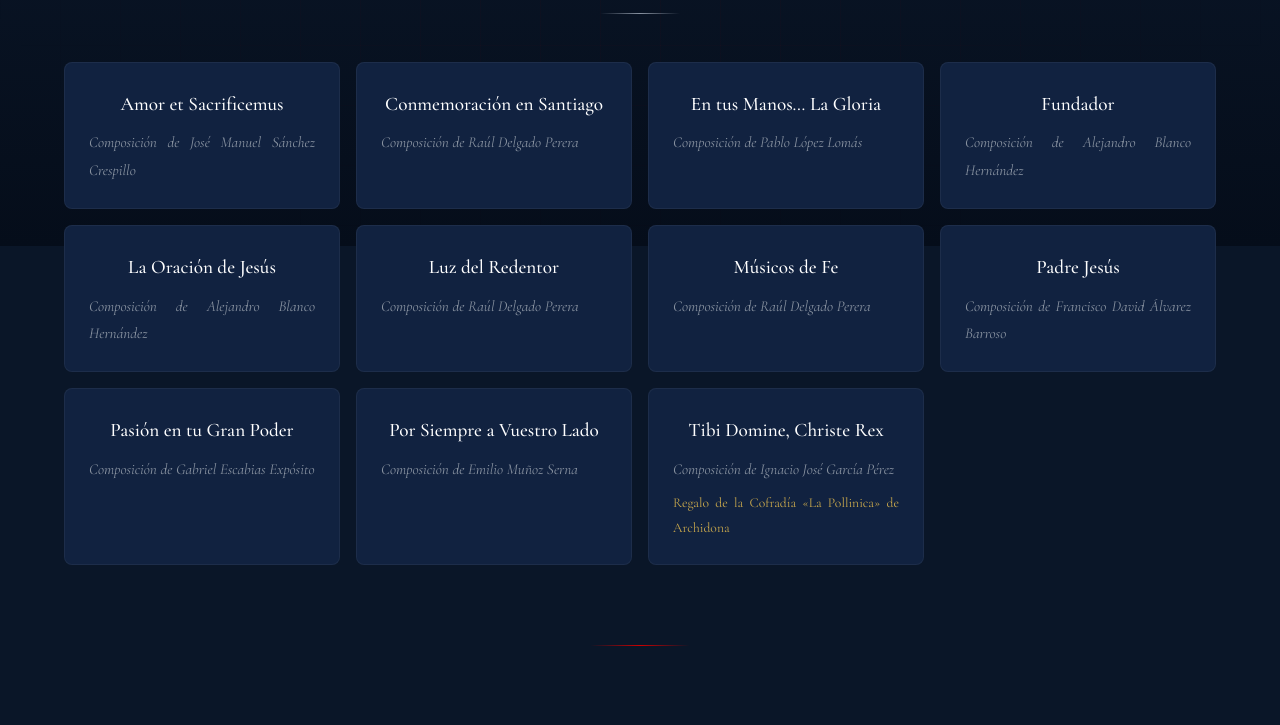
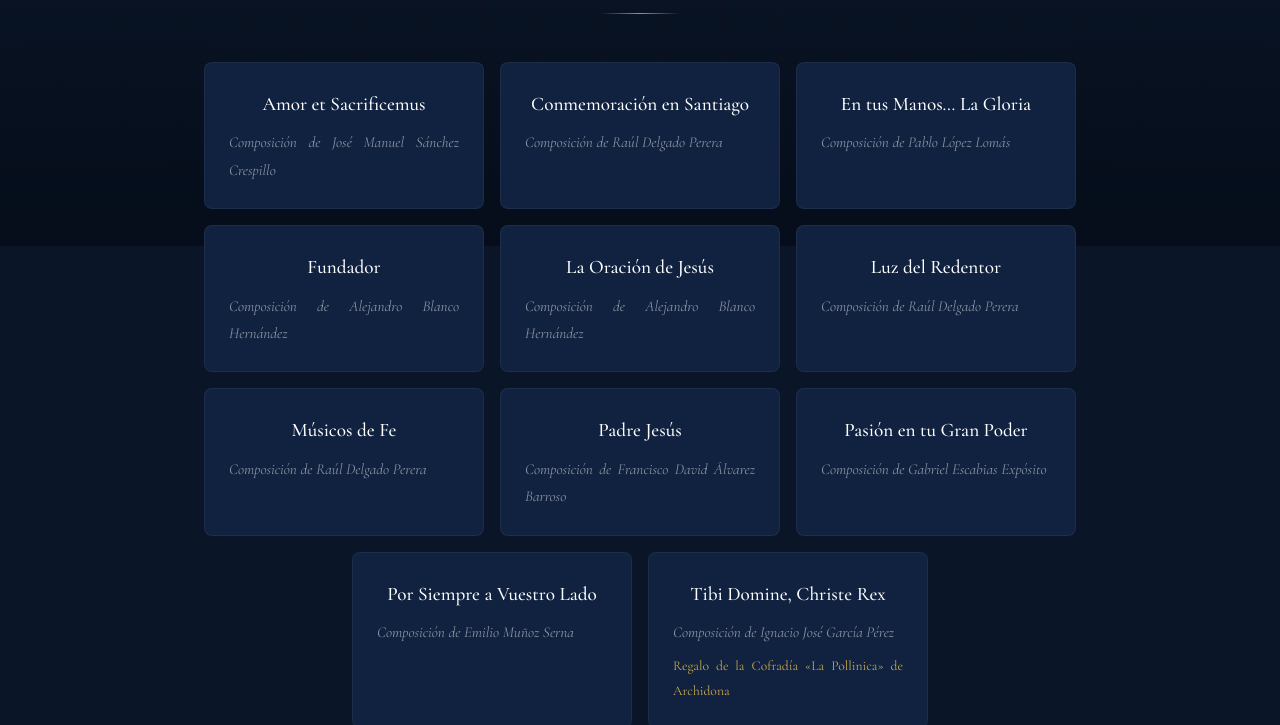
Before and after one commit to zorroparrasyeray-design/amjc-web, an Astro site: page /amjc-web/repertorio in a window 1280 px wide. Shown: the part 554-1279 px from the top of the page. Built offline with nearby package versions, Linux system fonts and the light colour scheme; Astro itself is replaced by a stand-in of ours.

Commit message:
Centrar la ultima fila de marchas propias

```diff
--- a/public/styles.css
+++ b/public/styles.css
@@ -560,7 +560,8 @@ button { background: none; border: none; cursor: pointer; font-family: inherit;
 .historia-galeria--misericordia { grid-template-columns: repeat(3, 1fr); max-width: 1000px; margin: 0 auto; }
 
 /* Marchas grid */
-.marchas-grid { display: grid; grid-template-columns: repeat(auto-fit, minmax(250px, 1fr)); gap: 1rem; }
+.marchas-grid { display: flex; flex-wrap: wrap; justify-content: center; gap: 1rem; }
+.marchas-grid .marcha-card { flex: 0 1 280px; }
 .marcha-card { background: var(--azul-medio); border: 1px solid rgba(255,255,255,0.05); border-radius: 8px; padding: 1.5rem; text-align: center; transition: var(--transition); position: relative; overflow: hidden; }
 .marcha-card::before { content: ''; position: absolute; top: 0; left: 0; right: 0; height: 2px; background: linear-gradient(90deg, transparent, var(--rojo), transparent); transform: scaleX(0); transform-origin: center; transition: var(--transition); }
 .marcha-card:hover { border-color: rgba(255,255,255,0.1); transform: translateY(-4px); }
```
